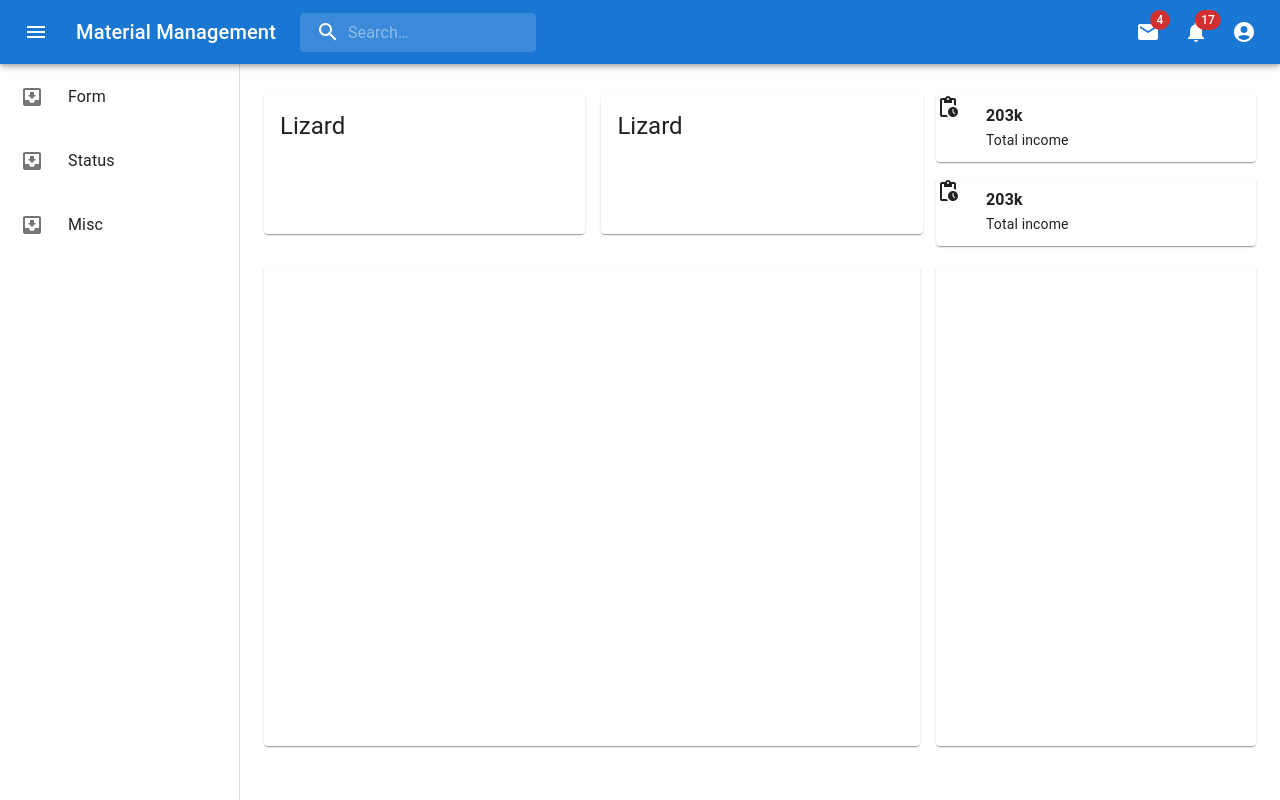
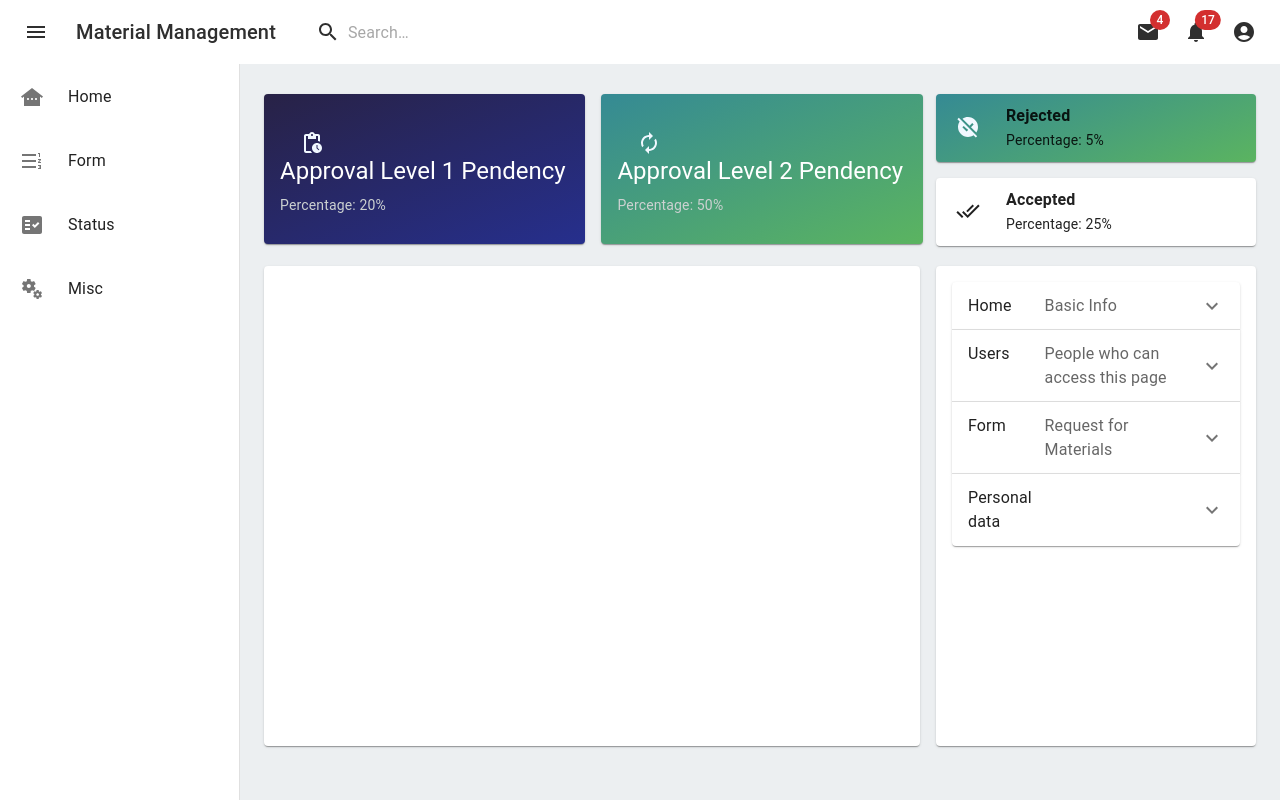
Before and after one commit to Kanishk-Kumar24/prashikshan, a React (Vite) app: page / in a window 1280 px wide. Built offline with nearby package versions, Linux system fonts and the light colour scheme.

Commit message:
dashboard major ui changes and accordian inclusion

```diff
--- a/package.json
+++ b/package.json
@@ -12,11 +12,15 @@
     "@emotion/react": "^11.11.1",
     "@emotion/styled": "^11.11.0",
     "@mui/icons-material": "^5.14.3",
+    "@mui/lab": "^5.0.0-alpha.139",
     "@mui/material": "^5.14.3",
+    "@mui/x-charts": "^6.0.0-alpha.6",
+    "@mui/x-date-pickers-pro": "^6.11.0",
     "@types/react-swipeable-views-utils": "^0.13.4",
     "bootstrap": "^5.2.3",
     "react": "^18.2.0",
     "react-dom": "^18.2.0",
+    "react-google-charts": "^4.0.1",
     "react-router-dom": "^6.14.2",
     "react-swipeable-views-utils": "^0.14.0",
     "zustand": "^4.4.1"
--- /dev/null
+++ b/src/components/AccordianDash.tsx
@@ -0,0 +1,88 @@
+import * as React from 'react';
+import Accordion from '@mui/material/Accordion';
+import AccordionDetails from '@mui/material/AccordionDetails';
+import AccordionSummary from '@mui/material/AccordionSummary';
+import Typography from '@mui/material/Typography';
+import ExpandMoreIcon from '@mui/icons-material/ExpandMore';
+
+export default function ControlledAccordions() {
+  const [expanded, setExpanded] = React.useState<string | false>(false);
+
+  const handleChange =
+    (panel: string) => (event: React.SyntheticEvent, isExpanded: boolean) => {
+      setExpanded(isExpanded ? panel : false);
+    };
+
+  return (
+    <div>
+      <Accordion expanded={expanded === 'panel1'} onChange={handleChange('panel1')}>
+        <AccordionSummary
+          expandIcon={<ExpandMoreIcon />}
+          aria-controls="panel1bh-content"
+          id="panel1bh-header"
+        >
+          <Typography sx={{ width: '33%', flexShrink: 0 }}>
+            Home
+          </Typography>
+          <Typography sx={{ color: 'text.secondary' }}>Basic Info</Typography>
+        </AccordionSummary>
+        <AccordionDetails>
+          <Typography>
+            Dashboard to have an overview of all the tasks
+          </Typography>
+        </AccordionDetails>
+      </Accordion>
+      <Accordion expanded={expanded === 'panel2'} onChange={handleChange('panel2')}>
+        <AccordionSummary
+          expandIcon={<ExpandMoreIcon />}
+          aria-controls="panel2bh-content"
+          id="panel2bh-header"
+        >
+          <Typography sx={{ width: '33%', flexShrink: 0 }}>Users</Typography>
+          <Typography sx={{ color: 'text.secondary' }}>
+            People who can access this page
+          </Typography>
+        </AccordionSummary>
+        <AccordionDetails>
+          <Typography>
+            Approver's
+
+          </Typography>
+        </AccordionDetails>
+      </Accordion>
+      <Accordion expanded={expanded === 'panel3'} onChange={handleChange('panel3')}>
+        <AccordionSummary
+          expandIcon={<ExpandMoreIcon />}
+          aria-controls="panel3bh-content"
+          id="panel3bh-header"
+        >
+          <Typography sx={{ width: '33%', flexShrink: 0 }}>
+            Form
+          </Typography>
+          <Typography sx={{ color: 'text.secondary' }}>
+            Request for Materials
+          </Typography>
+        </AccordionSummary>
+        <AccordionDetails>
+          <Typography>
+           Requests from different locations for materials
+          </Typography>
+        </AccordionDetails>
+      </Accordion>
+      <Accordion expanded={expanded === 'panel4'} onChange={handleChange('panel4')}>
+        <AccordionSummary
+          expandIcon={<ExpandMoreIcon />}
+          aria-controls="panel4bh-content"
+          id="panel4bh-header"
+        >
+          <Typography sx={{ width: '33%', flexShrink: 0 }}>Personal data</Typography>
+        </AccordionSummary>
+        <AccordionDetails>
+          <Typography>
+            Kanishk Kumar
+          </Typography>
+        </AccordionDetails>
+      </Accordion>
+    </div>
+  );
+}
--- a/src/components/Form.tsx
+++ b/src/components/Form.tsx
@@ -5,6 +5,7 @@ import Box from "@mui/material/Box";
 const Form = () => {
   return (
     <>
+      <div className="bgcolor">
         <Nav />
         <Box height={30} />
         <Box sx={{ display: "flex" }}>
@@ -108,6 +109,7 @@ const Form = () => {
             </div>
           </Box>
         </Box>
+      </div>
     </>
   );
 };
--- a/src/components/Home.tsx
+++ b/src/components/Home.tsx
@@ -3,15 +3,22 @@ import Box from "@mui/material/Box";
 import Nav from "./Nav";
 import Card from "@mui/material/Card";
 import CardContent from "@mui/material/CardContent";
-import Typography from "@mui/material/Typography";
 import Stack from "@mui/material/Stack";
 import Grid from "@mui/material/Grid";
 import "../dash.css";
-import PendingActionsIcon from '@mui/icons-material/PendingActions';
+import Typography from "@mui/material/Typography";
+import PendingActionsIcon from "@mui/icons-material/PendingActions";
+import AutorenewIcon from "@mui/icons-material/Autorenew";
+import DoneAllIcon from "@mui/icons-material/DoneAll";
+import UnpublishedIcon from "@mui/icons-material/Unpublished";
+import AccordianDash from "./AccordianDash"
+
+
 
 const Home = () => {
   return (
     <>
+    <div className="bgcolor">
     <Nav />
       <Box height={70} />
       <Box sx={{ display: "flex" }}>
@@ -20,48 +27,88 @@ const Home = () => {
           <Grid container spacing={2}>
             <Grid item xs={8}>
               <Stack direction="row" spacing={2}>
-                <Card sx={{minWidth: 49 + "%", height: 140}}>
+                <Card
+                  sx={{ minWidth: 49 + "%", height: 150 }}
+                  className="gradient"
+                >
                   <CardContent>
-                    <Typography gutterBottom variant="h5" component="div">
-                      Lizard
+                    <div className="iconstyle">
+                      <PendingActionsIcon />
+                    </div>
+
+                    <Typography
+                      gutterBottom
+                      variant="h5"
+                      component="div"
+                      sx={{ color: "#ffffff" }}
+                    >
+                      Approval Level 1 Pendency
                     </Typography>
-
+                    <Typography
+                      gutterBottom
+                      variant="body2"
+                      component="div"
+                      sx={{ color: "#ccd1d1" }}
+                    >
+                      Percentage: 20%
+                    </Typography>
                   </CardContent>
                 </Card>
 
-                <Card sx={{minWidth: 49 + "%", height: 140}}>
+                <Card
+                  sx={{ minWidth: 49 + "%", height: 150 }}
+                  className="gradientlight"
+                >
                   <CardContent>
-                    <Typography gutterBottom variant="h5" component="div">
-                      Lizard
+                    <div className="iconstyle">
+                      <AutorenewIcon />
+                    </div>
+                    <Typography
+                      gutterBottom
+                      variant="h5"
+                      component="div"
+                      sx={{ color: "#ffffff" }}
+                    >
+                      Approval Level 2 Pendency
                     </Typography>
-
+                    <Typography
+                      gutterBottom
+                      variant="body2"
+                      component="div"
+                      sx={{ color: "#ccd1d1" }}
+                    >
+                      Percentage: 50%
+                    </Typography>
                   </CardContent>
                 </Card>
               </Stack>
             </Grid>
             <Grid item xs={4}>
               <Stack spacing={2}>
-                <Card sx={{ maxWidth: 345 }}>
+                <Card className="gradientlight">
+                  <Stack spacing={2} direction={"row"}>
+                    <div className="iconstyle">
+                      <UnpublishedIcon />
+                    </div>
 
-                  <Stack spacing={2} direction={"row"}>
-                    <div className="iconstyle"><PendingActionsIcon/></div>
                     <div className="paddingall">
-                     <span className="pricetitle">203k</span><br/>
-                     <span className="pricesubtitle">Total income</span>
+                      <span className="pricetitle">Rejected</span>
+                      <br />
+                      <span className="pricesubtitle">Percentage: 5%</span>
                     </div>
                   </Stack>
-
                 </Card>
-                <Card sx={{ maxWidth: 345 }}>
-
+                <Card>
                   <Stack spacing={2} direction={"row"}>
-                    <div className="iconstyle"><PendingActionsIcon/></div>
+                    <div className="iconstyleblack">
+                      <DoneAllIcon />
+                    </div>
                     <div className="paddingall">
-                     <span className="pricetitle">203k</span><br/>
-                     <span className="pricesubtitle">Total income</span>
+                      <span className="pricetitle">Accepted</span>
+                      <br />
+                      <span className="pricesubtitle">Percentage: 25%</span>
                     </div>
                   </Stack>
-
                 </Card>
               </Stack>
             </Grid>
@@ -74,13 +121,15 @@ const Home = () => {
               </Card>
             </Grid>
             <Grid item xs={4}>
-              <Card sx={{height: 60 + "vh" }}>
-                <CardContent></CardContent>
+              <Card sx={{ height: 60 + "vh" }}>
+                <CardContent><AccordianDash/></CardContent>
               </Card>
             </Grid>
           </Grid>
         </Box>
       </Box>
+    </div>
+
     </>
   );
 };
--- a/src/components/Nav.tsx
+++ b/src/components/Nav.tsx
@@ -166,7 +166,7 @@ export default function Nav() {
 
   return (
     <Box sx={{ flexGrow: 1 }}>
-      <AppBar position="fixed">
+      <AppBar position="fixed" elevation={0} sx={{backgroundColor:"#FFFFFF",color: "#2f2f2f"}}>
         <Toolbar>
           <IconButton
             size="large"
--- a/src/components/Navbar.tsx
+++ b/src/components/Navbar.tsx
@@ -15,7 +15,10 @@ import ListItemText from "@mui/material/ListItemText";
 import InboxIcon from "@mui/icons-material/MoveToInbox";
 import { useNavigate } from "react-router-dom";
 import { useAppStore } from "../appStore";
-
+import OtherHousesIcon from '@mui/icons-material/OtherHouses';
+import FormatListNumberedRtlIcon from '@mui/icons-material/FormatListNumberedRtl';
+import FactCheckIcon from '@mui/icons-material/FactCheck';
+import MiscellaneousServicesIcon from '@mui/icons-material/MiscellaneousServices';
 const drawerWidth = 240;
 
 const openedMixin = (theme: Theme): CSSObject => ({
@@ -105,12 +108,42 @@ export default function Navbar() {
                   justifyContent: "center",
                 }}
               >
-                <InboxIcon />
+                <OtherHousesIcon/>
               </ListItemIcon>
               <ListItemText primary="Home" sx={{ opacity: open ? 1 : 0 }} />
             </ListItemButton>
           </ListItem>
         </List>
+
+        <List>
+          <ListItem
+            disablePadding
+            sx={{ display: "block" }}
+            onClick={() => {
+              navigate("/");
+            }}
+          >
+            <ListItemButton
+              sx={{
+                minHeight: 48,
+                justifyContent: open ? "initial" : "center",
+                px: 2.5,
+              }}
+            >
+              <ListItemIcon
+                sx={{
+                  minWidth: 0,
+                  mr: open ? 3 : "auto",
+                  justifyContent: "center",
+                }}
+              >
+                <OtherHousesIcon/>
+              </ListItemIcon>
+              <ListItemText primary="Home" sx={{ opacity: open ? 1 : 0 }} />
+            </ListItemButton>
+          </ListItem>
+        </List>
+
 
         <List>
           <ListItem
@@ -134,7 +167,7 @@ export default function Navbar() {
                   justifyContent: "center",
                 }}
               >
-                <InboxIcon />
+                <FormatListNumberedRtlIcon />
               </ListItemIcon>
               <ListItemText primary="Form" sx={{ opacity: open ? 1 : 0 }} />
             </ListItemButton>
@@ -162,7 +195,7 @@ export default function Navbar() {
                   justifyContent: "center",
                 }}
               >
-                <InboxIcon />
+                <FactCheckIcon/>
               </ListItemIcon>
               <ListItemText primary="Status" sx={{ opacity: open ? 1 : 0 }} />
             </ListItemButton>
@@ -190,7 +223,7 @@ export default function Navbar() {
                   justifyContent: "center",
                 }}
               >
-                <InboxIcon />
+                <MiscellaneousServicesIcon/>
               </ListItemIcon>
               <ListItemText primary="Misc" sx={{ opacity: open ? 1 : 0 }} />
             </ListItemButton>
--- a/src/components/Status.tsx
+++ b/src/components/Status.tsx
@@ -5,6 +5,7 @@ import Nav from "./Nav";
 const status = () => {
   return (
     <>
+      <div className="bgcolor">
         <Nav />
         <Box height={30} />
         <Box sx={{ display: "flex" }}>
@@ -72,6 +73,7 @@ const status = () => {
             </div>
           </Box>
         </Box>
+      </div>
     </>
   );
 };
--- a/src/dash.css
+++ b/src/dash.css
@@ -1,13 +1,44 @@
-.paddingall{
-    padding: 10px 10px 10px 10px;
+.paddingall {
+  padding: 10px;
 }
-.pricetitle{
-    font-weight: 600;
+.pricetitle {
+  font-weight: 600;
 }
-.pricesubtitle{
-    font-size: 14px;
+.pricesubtitle {
+  font-size: 14px;
 }
-.iconstyle{
-    margin-top: 20px;
-    margin-left: 20px;
+.iconstyle {
+  padding-top: 20px;
+  padding-left: 20px;
+  color: aliceblue;
 }
+.iconstyleblack {
+    padding-top: 20px;
+    padding-left: 20px;
+
+  }
+
+.gradient {
+  background: rgb(40, 34, 70);
+
+  background: linear-gradient(
+    158deg,
+    rgba(40, 34, 70, 1) 0%,
+    rgba(38, 47, 141, 1) 100%
+  );
+}
+
+.gradientlight {
+  background: rgb(53, 138, 148);
+
+  background: linear-gradient(
+    158deg,
+    rgba(53, 138, 148, 1) 0%,
+    rgba(91, 180, 96, 1) 100%
+  );
+}
+.bgcolor{
+    min-height: 100vh;
+    background: #ECEFF1;
+    background: linear-gradient(158deg, rgb(224,224,224)0%,rrgb(233,237,254)100%);
+}
--- a/src/index.css
+++ b/src/index.css
@@ -16,7 +16,7 @@ h2 {
   font-weight: bold;
   margin: 10%;
   padding: 5%;
-  background-color: rgb(180, 200, 209);
+  background-color: rgb(240, 243, 245);
 }
 .nav {
   padding: 1%;
@@ -59,3 +59,8 @@ h2 {
 .sec{
     height: 5%;
 }
+.bgcolor{
+  min-height: 100vh;
+  background: #ECEFF1;
+  background: linear-gradient(158deg, rgb(224,224,224)0%,rrgb(233,237,254)100%);
+}
```
Also changed, not shown: src/charts/BarChart.tsx (added, +39 -0 lines), 1 other file (tests, documents, lock files or other folders). Lines whose indentation alone changed are shown as unchanged.
